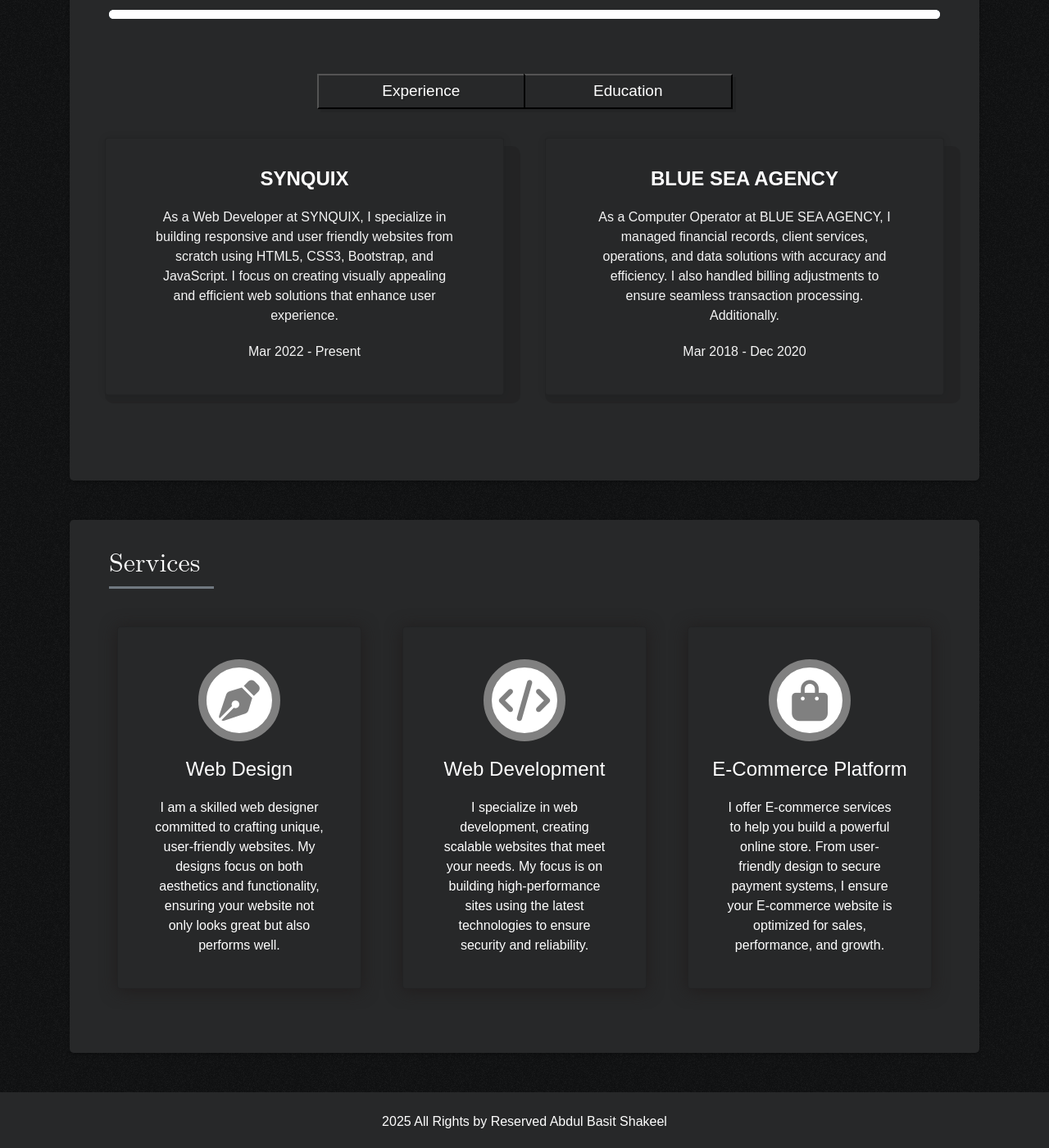
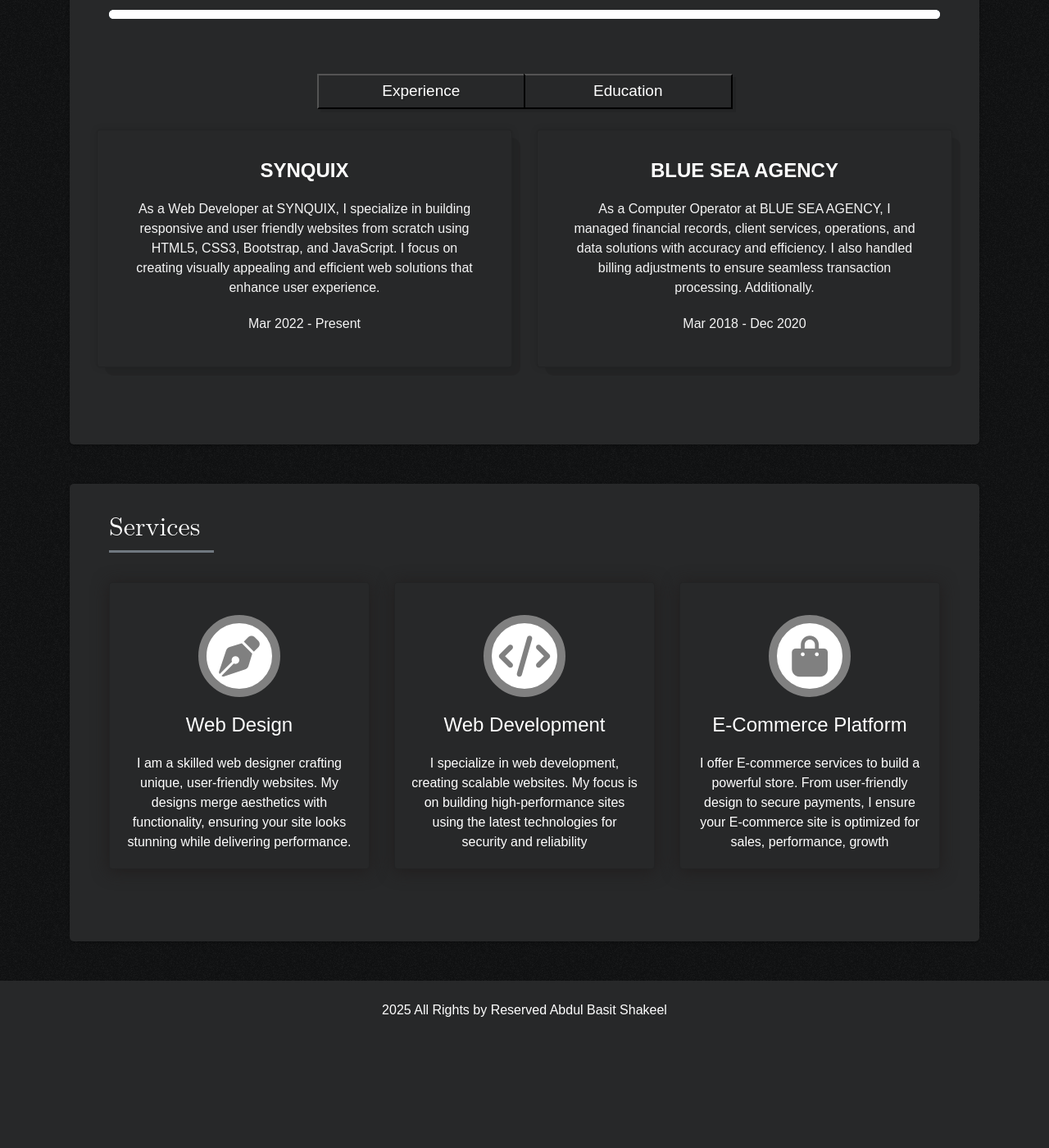
Before and after one commit to abdulbasitshakeel/portfolio, a PHP site: page / in a window 1280 px wide. Shown: the part 1841-3241 px from the top of the page at 82% size. After the commit the page ends 3081 px from the top, so only its background shows below. Run offline with PHP 8.4, Linux system fonts and the light colour scheme; some web fonts are replaced.

Commit message:
doneeeeeee

```diff
--- a/assets/css/style.css
+++ b/assets/css/style.css
@@ -769,7 +769,6 @@ span.navbar-brand img {
 }
 .card {
   text-align: center;
-  margin: 10px;
   background: rgb(39, 40, 41)!important;
   border-radius: 20px;
   box-shadow: 0 0 10px rgba(0, 0, 0, 0.1);
@@ -808,7 +807,6 @@ span.navbar-brand img {
 .card p {
   font-size: 16px;
   margin: 20px auto;
-  padding: 0 20px;
 }
 
 /*btn back to work*/
--- a/index.php
+++ b/index.php
@@ -243,7 +243,7 @@
                 </div>
                 <div class="card-body">
                   <h4 class="card-title">Web Design</h4>
-                  <p class="card-text">I am a skilled web designer committed to crafting unique, user-friendly websites. My designs focus on both aesthetics and functionality, ensuring your website not only looks great but also performs well.</p>
+                  <p class="card-text">I am a skilled web designer crafting unique, user-friendly websites. My designs merge aesthetics with functionality, ensuring your site looks stunning while delivering performance.</p>
                 </div>
               </div>
             </div>
@@ -254,7 +254,7 @@
                 </div>
                 <div class="card-body">
                   <h4 class="card-title">Web Development</h4>
-                  <p class="card-text">I specialize in web development, creating scalable websites that meet your needs. My focus is on building high-performance sites using the latest technologies to ensure security and reliability.</p>
+                  <p class="card-text">I specialize in web development, creating scalable websites. My focus is on building high-performance sites using the latest technologies for security and reliability</p>
                 </div>
               </div>
             </div>
@@ -265,7 +265,7 @@
                 </div>
                 <div class="card-body">
                   <h4 class="card-title">E-Commerce Platform</h4>
-                  <p class="card-text">I offer E-commerce services to help you build a powerful online store. From user-friendly design to secure payment systems, I ensure your E-commerce website is optimized for sales, performance, and growth.</p>
+                  <p class="card-text">I offer E-commerce services to build a powerful store. From user-friendly design to secure payments, I ensure your E-commerce site is optimized for sales, performance, growth</p>
                 </div>
               </div>
             </div>
```
